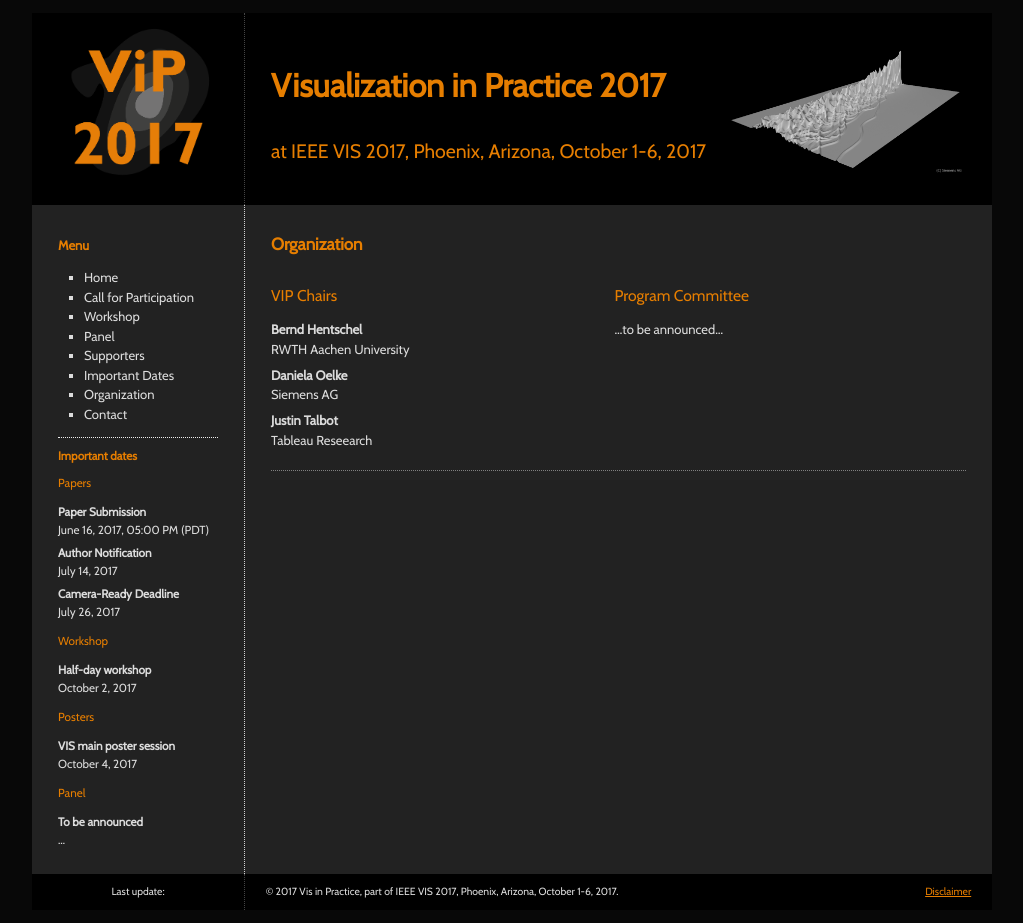
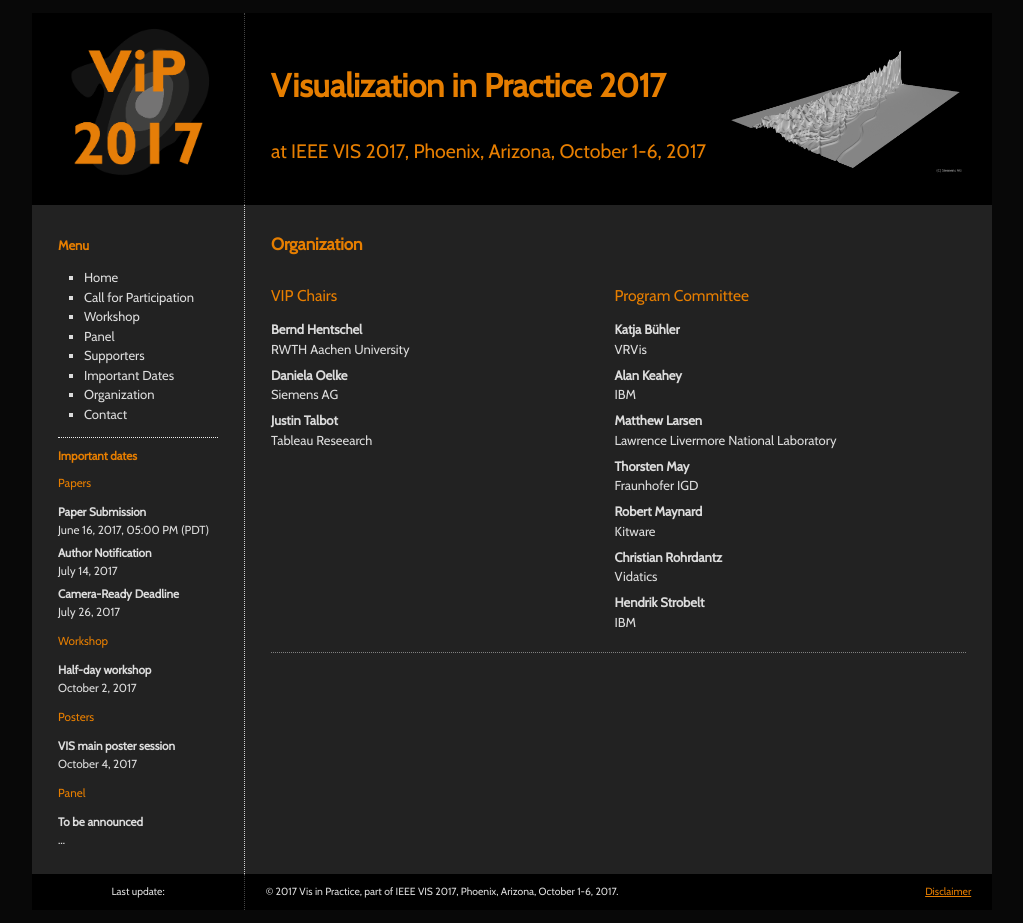
Before and after one commit to bhentschel/vip.org, a Jekyll site: the page built from _pages/organization.md, in a window 1280 px wide. Shown: the whole page, without its empty margins (128-1151 px from the left). Built offline with Jekyll 4.4.1, drawn with Linux system fonts in a browser that asks for light colours.

Commit message:
added IPC members

```diff
--- a/_pages/organization.md
+++ b/_pages/organization.md
@@ -24,7 +24,26 @@ Justin Talbot
 <div class="right">
 ## Program Committee
 
-...to be announced...
+Katja Bühler
+: VRVis
+
+Alan Keahey
+: IBM
+
+Matthew Larsen
+: Lawrence Livermore National Laboratory
+
+Thorsten May
+: Fraunhofer IGD
+
+Robert Maynard
+: Kitware
+
+Christian Rohrdantz
+: Vidatics
+
+Hendrik Strobelt
+: IBM
 
 </div>
 
```
